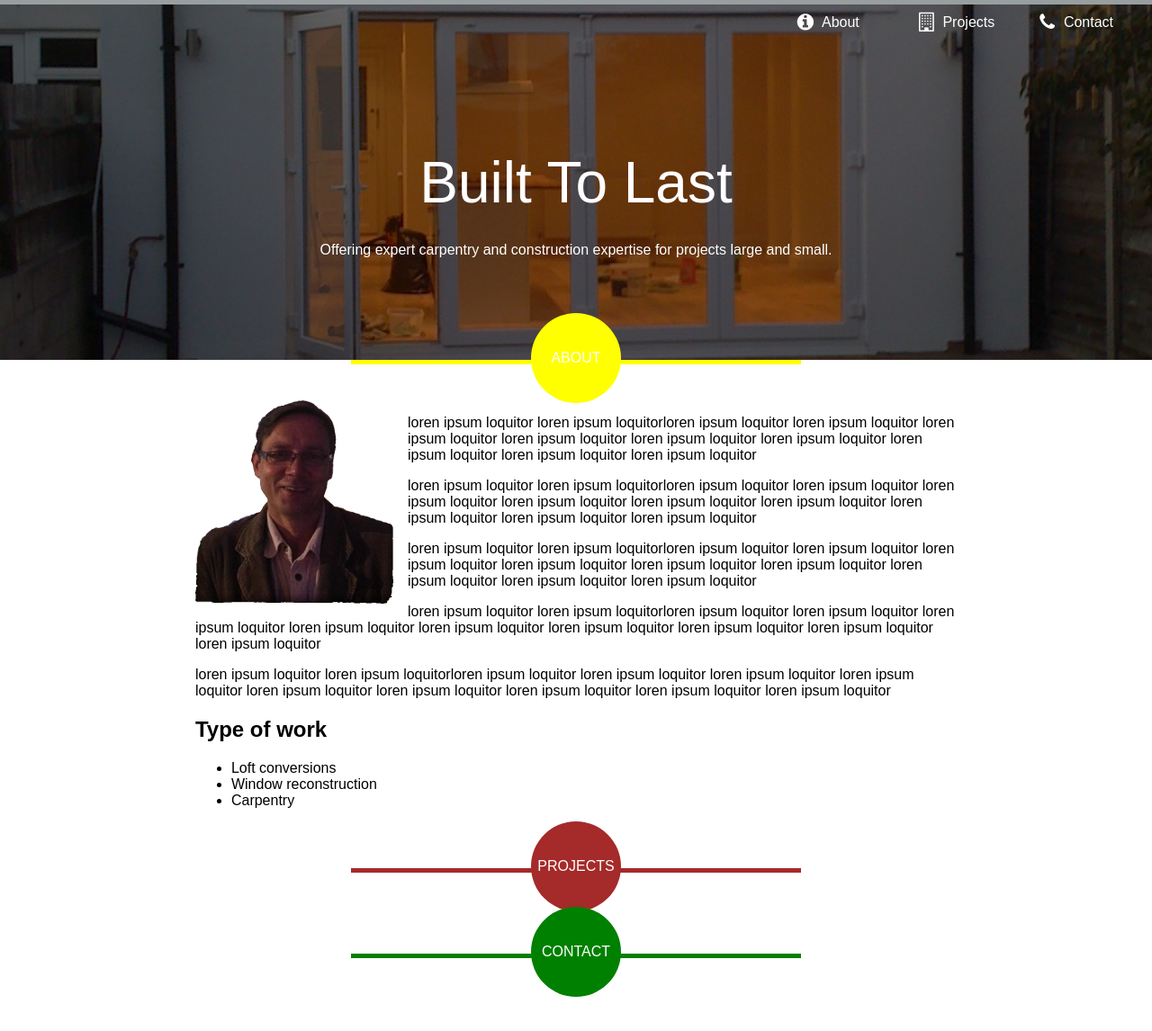
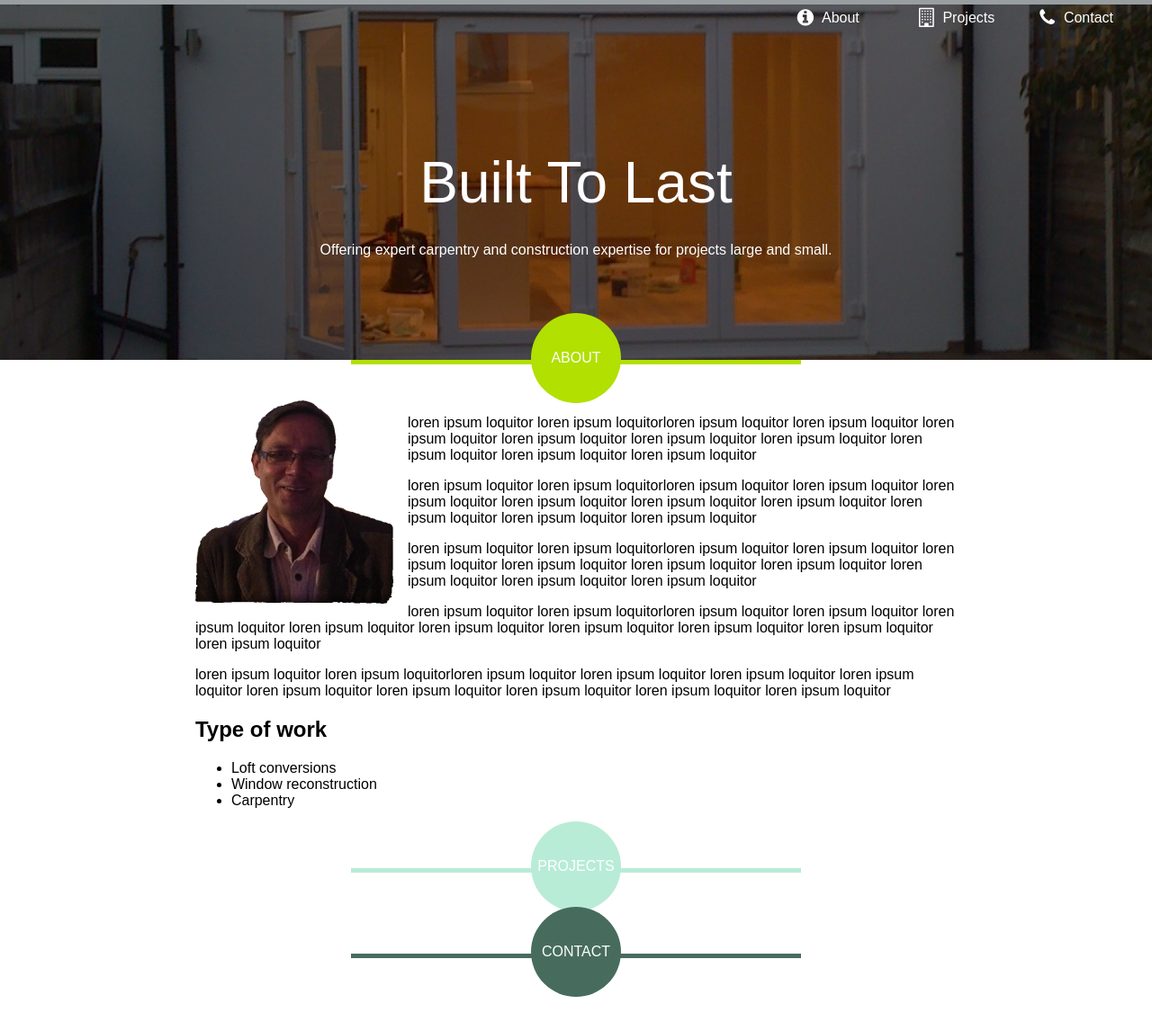
Before and after one commit to w-green/built-to-last, a website: page src/dev-output/index.html in a window 1280 px wide. Shown: the whole page at 90% size. Drawn offline with Linux system fonts and the light colour scheme.

Commit message:
Amended nav

```diff
--- a/src/styles/sass/components/_layout.scss
+++ b/src/styles/sass/components/_layout.scss
@@ -34,15 +34,15 @@
 }
 
 .divider-two__line {
-  border-top: 5px solid yellow;
+  border-top: 5px solid $yellowy-green;
 }
 
 .divider-three__line {
-  border-top: 5px solid brown;
+  border-top: 5px solid $blue-pale;
 }
 
 .divider-four__line {
-  border-top: 5px solid green;
+  border-top: 5px solid $grey-green;
 }
 
 .divider__circle {
@@ -63,15 +63,15 @@
 }
 
 .divider-two__circle {
-  background-color: yellow;
+  background-color: $yellowy-green;
 }
 
 .divider-three__circle {
-  background-color: brown;
+  background-color: $blue-pale;
 }
 
 .divider-four__circle {
-  background-color: green;
+  background-color: $grey-green;
 }
 
 
--- a/src/styles/sass/components/_menu-side.scss
+++ b/src/styles/sass/components/_menu.scss
@@ -22,8 +22,9 @@
 .nav-container.is-active{
 
   @include bp-min($screen-sm-min) {
-    height: 50px;
-    background-color: $brown-dark;
+    height: 40px;
+    background-color: rgba($grey-green, 0.9);
+    box-shadow: 0 4px 21px #000;
   }
 
 }
@@ -39,11 +40,11 @@
   @include bp-max($screen-sm-max) {
     width: 150px;
     left: -200px;
-    background-color: $brown-dark;
+    background-color: $blue-sea;
   }
 
   @include bp-min($screen-sm-min) {
-    height: 50px;
+    height: 40px;
     z-index: 1;
     right: 0;
   }
@@ -66,7 +67,7 @@
   @include clearfix;
 
   @include bp-min($screen-sm-min) {
-    margin: 5px 0;
+    margin: 0;
     width: 130px;
     display: inline-block;
   }
--- a/src/styles/sass/main.scss
+++ b/src/styles/sass/main.scss
@@ -23,4 +23,4 @@
 // ----- components ----- //
 @import 'components/theme';
 @import 'components/layout';
-@import 'components/menu-side';
+@import 'components/menu';
--- a/src/styles/sass/variables/_colors.scss
+++ b/src/styles/sass/variables/_colors.scss
@@ -1 +1,11 @@
-$brown-dark: #3A1E10;
+// colour scheme
+
+// https://color.adobe.com/Salamander-color-theme-19777/
+
+$blue-pale: #B8ECD7;
+$blue-pale-rgb: 184, 236, 215;
+
+$blue-sea: #083643;
+$yellowy-green: #B1E001;
+$green-light: #CEF09D;
+$grey-green: #476C5E;
```
Also changed, not shown: src/dev-output/styles/css/main.min.css.
